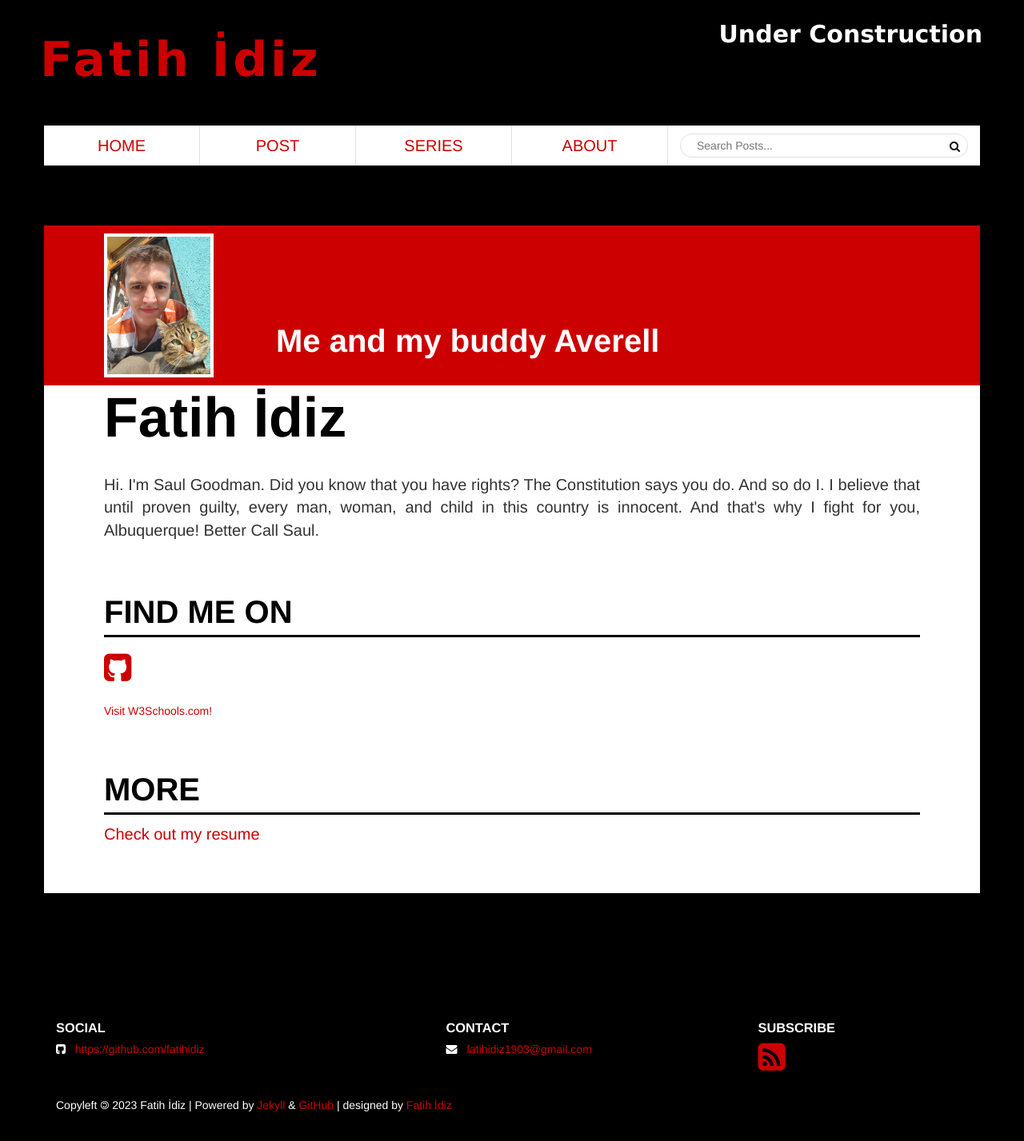
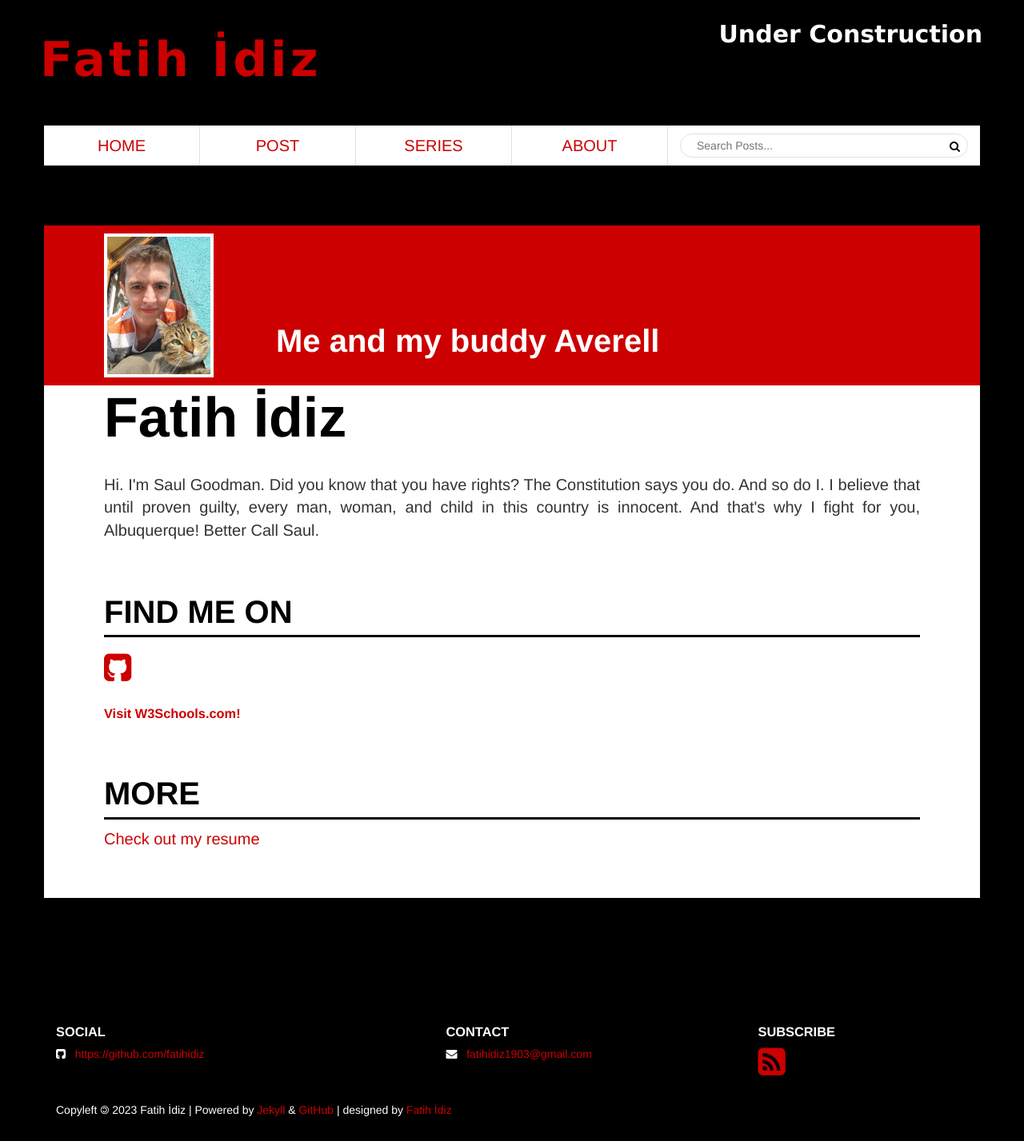
Before and after one commit to fatihidiz/fatihidiz-unifreak.github.io, a Jekyll site: the page built from about/index.html, in a window 1280 px wide. Shown: the whole page at 80% size. Built offline with Jekyll 4.4.1, drawn with Linux system fonts in a browser that asks for light colours.

```diff
--- a/about/index.html
+++ b/about/index.html
@@ -38,7 +38,7 @@ layout: default
           {% for social in my.social %}
             <li><a href="{{ social.link }}"><i class=" {{ social.icon-class }}"></i></a></li>
           {% endfor %}
-          <p> <a href="https://www.w3schools.com">Visit W3Schools.com!</a> </p>
+          <h3> <a href="https://www.w3schools.com">Visit W3Schools.com!</a> </h3>
         </ul>
     </section>
 
```
